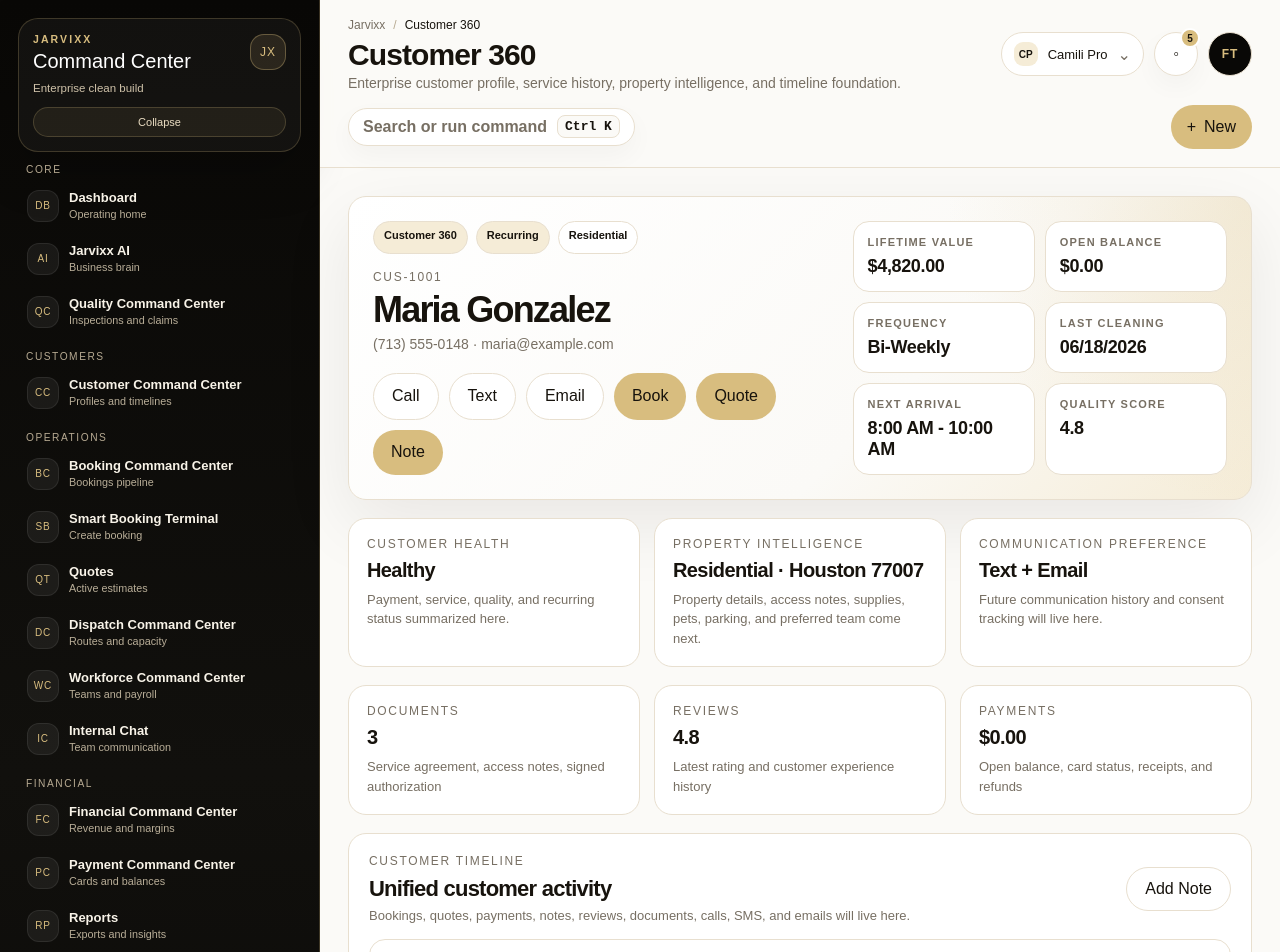
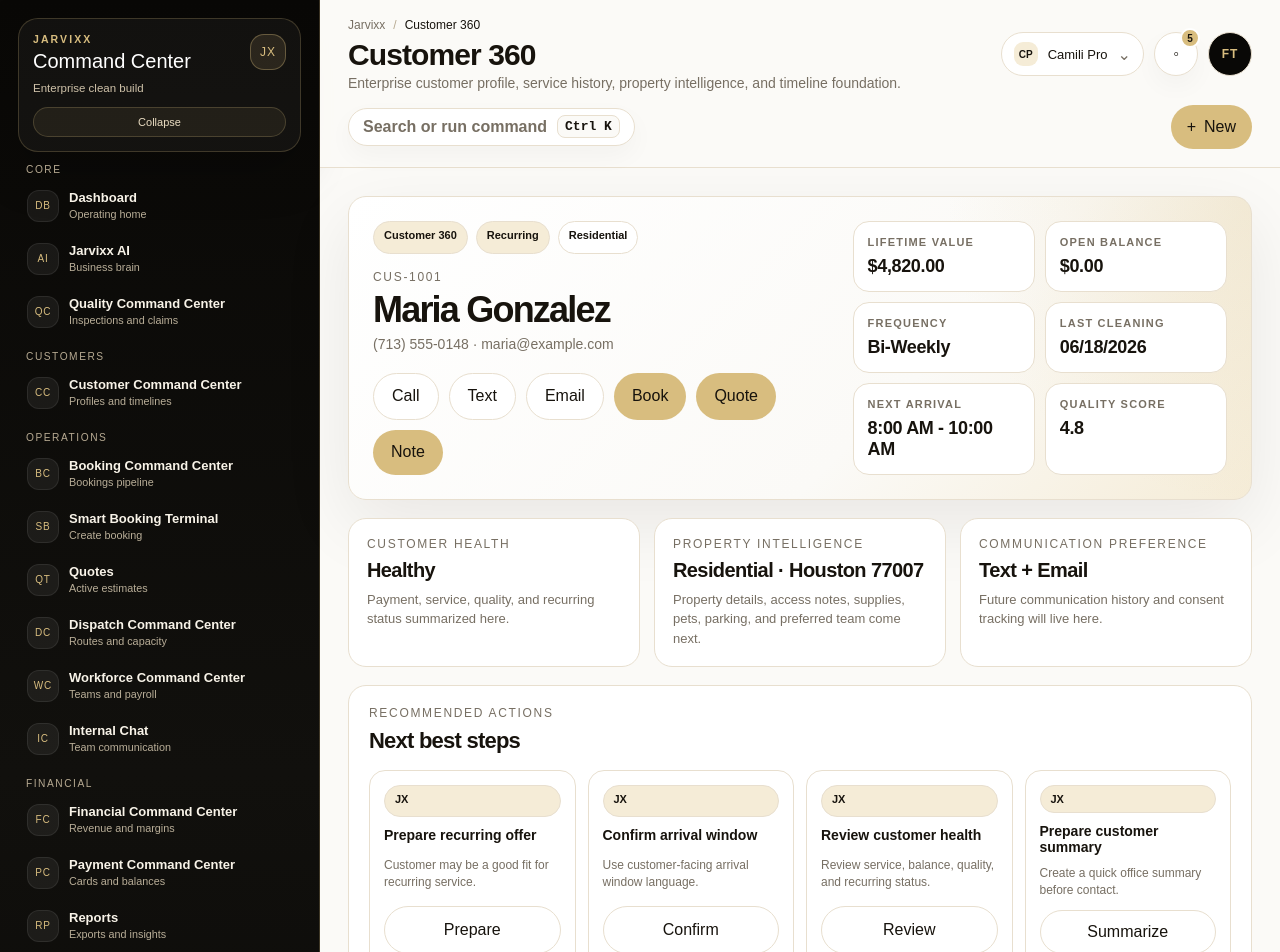
Before and after one commit to 360jarvis/JARVISV4, a Next.js app: page /app/customer-360 in a window 1280 px wide. Shown: the top 952 px of the page. Built offline with nearby package versions, Linux system fonts and the light colour scheme.

Commit message:
Add customer 360 recommended actions

```diff
--- a/components/customers/Customer360Enterprise.tsx
+++ b/components/customers/Customer360Enterprise.tsx
@@ -13,6 +13,13 @@ const records = [
   { title: 'Documents', value: '3', detail: 'Service agreement, access notes, signed authorization' },
   { title: 'Reviews', value: '4.8', detail: 'Latest rating and customer experience history' },
   { title: 'Payments', value: '$0.00', detail: 'Open balance, card status, receipts, and refunds' }
+];
+
+const recommendations = [
+  { title: 'Prepare recurring offer', detail: 'Customer may be a good fit for recurring service.', action: 'Prepare' },
+  { title: 'Confirm arrival window', detail: 'Use customer-facing arrival window language.', action: 'Confirm' },
+  { title: 'Review customer health', detail: 'Review service, balance, quality, and recurring status.', action: 'Review' },
+  { title: 'Prepare customer summary', detail: 'Create a quick office summary before contact.', action: 'Summarize' }
 ];
 
 export default function Customer360Enterprise({ customer }: { customer: CustomerRecord }) {
@@ -70,6 +77,21 @@ export default function Customer360Enterprise({ customer }: { customer: Customer
         <Panel title="Customer Health" value={isPastDue ? 'Needs Attention' : 'Healthy'} detail="Payment, service, quality, and recurring status summarized here." />
         <Panel title="Property Intelligence" value={`${customer.propertyType} · ${customer.city} ${customer.zip}`} detail="Property details, access notes, supplies, pets, parking, and preferred team come next." />
         <Panel title="Communication Preference" value="Text + Email" detail="Future communication history and consent tracking will live here." />
+      </section>
+
+      <section className="lux-card" style={{ padding: 20 }}>
+        <p className="kicker" style={{ margin: 0 }}>Recommended Actions</p>
+        <h2 style={{ margin: '8px 0 0', fontSize: 22, letterSpacing: '-0.035em' }}>Next best steps</h2>
+        <div style={{ display: 'grid', gridTemplateColumns: 'repeat(4, minmax(0, 1fr))', gap: 12, marginTop: 16 }}>
+          {recommendations.map((item) => (
+            <article key={item.title} style={{ border: '1px solid var(--jarvixx-border)', borderRadius: 16, padding: 14, background: '#fff', display: 'grid', gap: 10 }}>
+              <Tag tone="gold">JX</Tag>
+              <strong style={{ fontSize: 14 }}>{item.title}</strong>
+              <span style={{ color: 'var(--jarvixx-muted)', fontSize: 12, lineHeight: 1.45 }}>{item.detail}</span>
+              <button className="lux-button secondary" type="button">{item.action}</button>
+            </article>
+          ))}
+        </div>
       </section>
 
       <section style={{ display: 'grid', gridTemplateColumns: 'repeat(3, minmax(0, 1fr))', gap: 14 }}>
```
